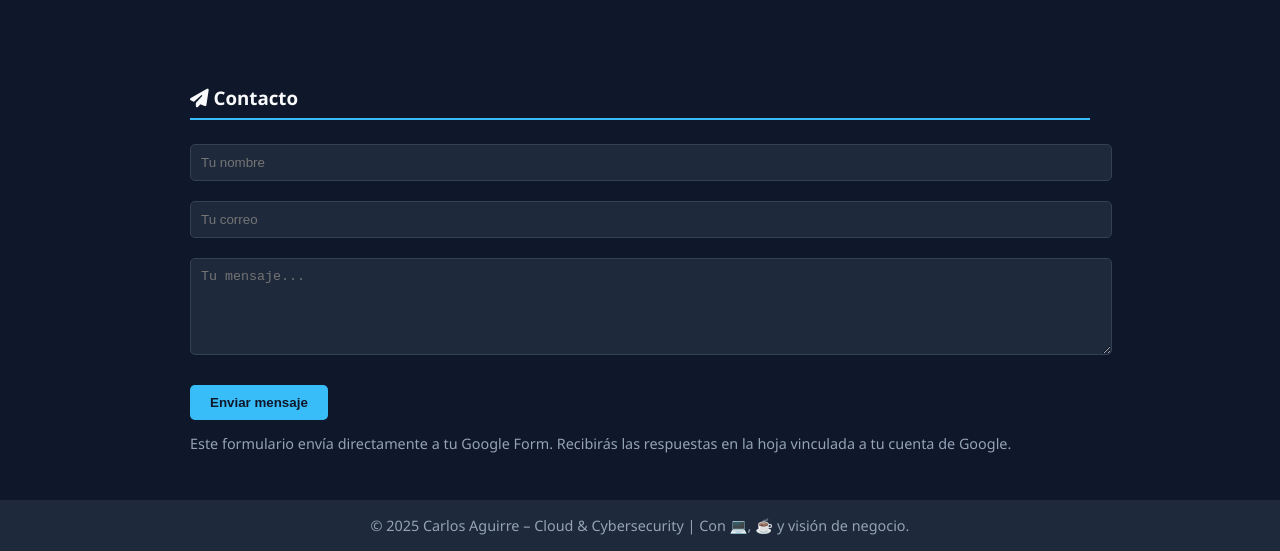
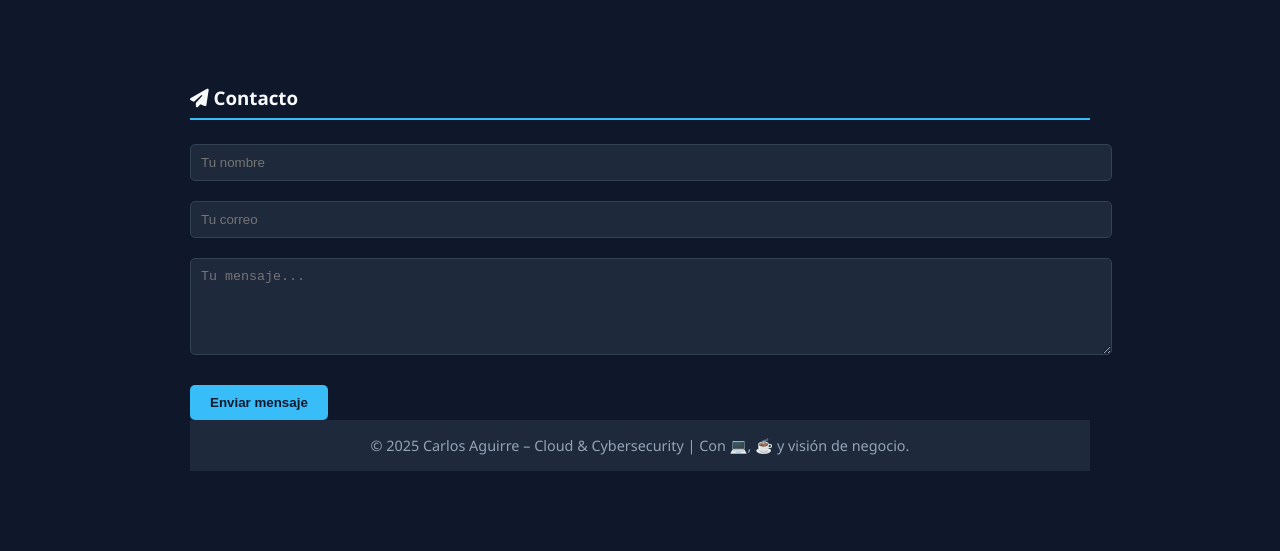
Before and after one commit to carlos-sectechbiz/carlos-sectechbiz.github.io, a plain HTML site: page index.html in a window 1280 px wide. Shown: the part 1295-1846 px from the top of the page. After the commit the page ends 1798 px from the top, so only its background shows below. Drawn offline with Linux system fonts and the light colour scheme.

Commit message:
Update index.html

```diff
--- a/index.html
+++ b/index.html
@@ -132,8 +132,7 @@
       <textarea name="entry.2014053018" rows="5" placeholder="Tu mensaje..." required></textarea>
       <button type="submit">Enviar mensaje</button>
     </form>
-    <p style="font-size: 0.9rem; color: #94a3b8;">Este formulario envía directamente a tu Google Form. Recibirás las respuestas en la hoja vinculada a tu cuenta de Google.</p>
-  </section>
+
 
   <footer>
     © 2025 Carlos Aguirre – Cloud & Cybersecurity | Con 💻, ☕ y visión de negocio.
```
